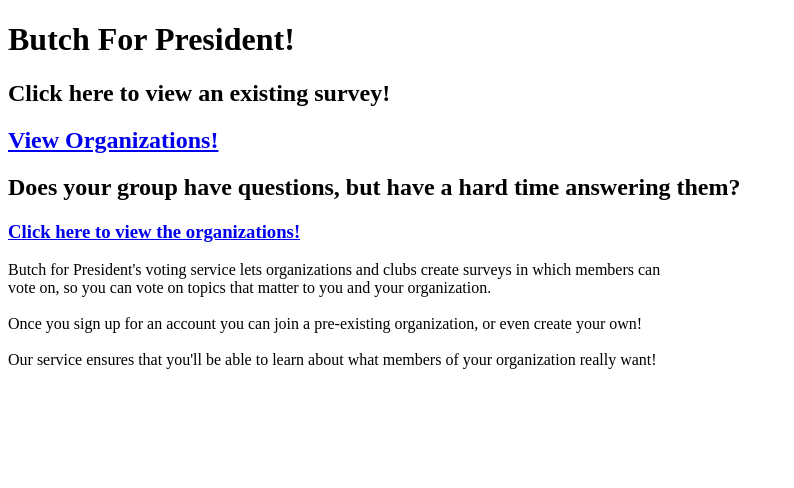
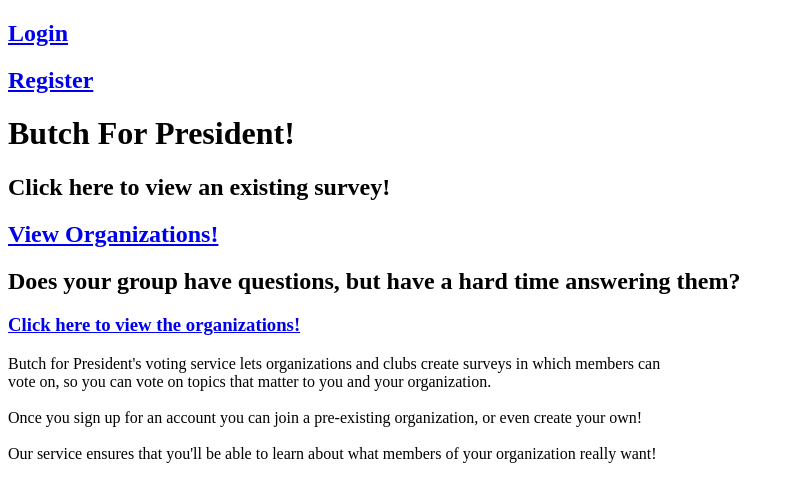
Before and after one commit to Vishal-Malireddi/Voting-System-Butch-for-President-, a Django app: page /orgvote/ in a window 1280 px wide. Shown: the part 34-522 px from the top of the page, without its empty margins (0-794 px from the left). Run offline with Django 4.2, Linux system fonts and the light colour scheme.

Commit message:
added login, register, and logout functionality to homepage

```diff
--- a/src/members/urls.py
+++ b/src/members/urls.py
@@ -5,4 +5,5 @@ app_name='members'
 urlpatterns = [
     path('login_user/', views.login_user, name="login"),
     path('register_user/', views.register_user, name="register_user"),
+    path('logout_user/', views.logout_user, name="logout_user"),
 ]
--- a/src/members/views.py
+++ b/src/members/views.py
@@ -16,6 +16,10 @@ def login_user(request):
     else:
         return render(request, 'authenticate/login.html', {})
 
+def logout_user(request):
+    logout(request)
+    return redirect("orgvote:home")
+
 def register_user(request):
     if request.method == "POST":
         form = UserCreationForm(request.POST)
--- a/src/orgvote/templates/orgvote/home.html
+++ b/src/orgvote/templates/orgvote/home.html
@@ -28,6 +28,28 @@
             <li class="NavBar"><a>Home</a></li>
         </ul>
     </nav>
+
+    {% if user.is_authenticated %}
+    <div id="indexBackgroundImage">
+        <div class="logout">
+            <h2 id="logoutButton"><a href="{% url 'members:logout_user' %}">Logout</a></h2>
+        </div>
+    </div>
+
+    {% else %}
+    <div id="indexBackgroundImage">
+        <div class="login">
+            <h2 id="loginButton"><a href="{% url 'members:login' %}">Login</a></h2>
+        </div>
+    </div>
+
+    <div id="indexBackgroundImage">
+        <div class="register">
+            <h2 id="registerButton"><a href="{% url 'members:register_user' %}">Register</a></h2> <!--Here we'll view the list of organizations!-->
+        </div>
+    </div>
+    {% endif %}
+
     <div class="titlePositioning">
         <div class="titleContent">
             <h1>Butch For President!</h1>
```
Also changed, not shown: src/db.sqlite3 (added).
